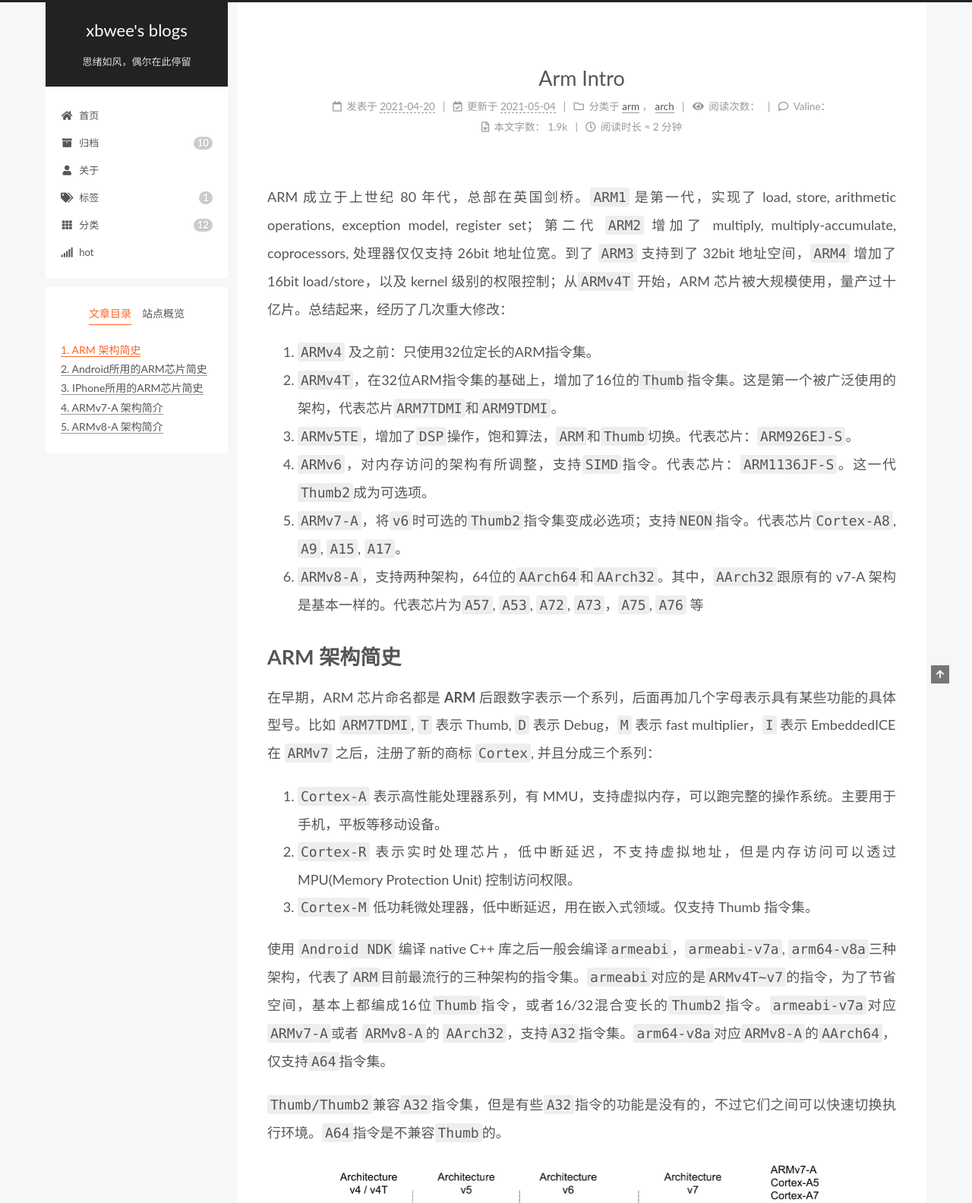
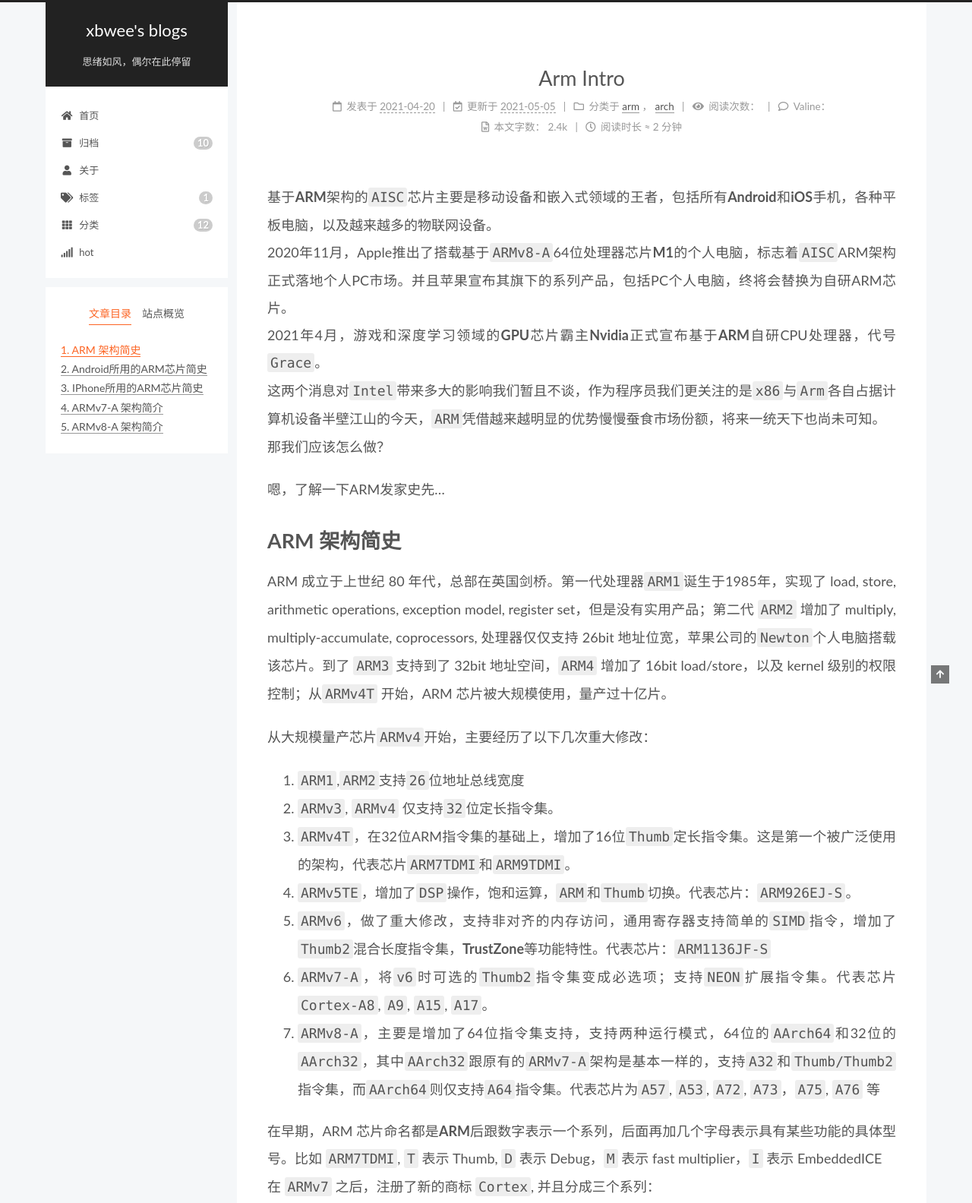
Before and after one commit to gitter-badger/xbwee1024.github.io, a plain HTML site: page 2021/04/20/Arm-Intro/index.html in a window 1280 px wide. Shown: the top 1584 px of the page at 76% size. Drawn offline with nearby package versions, Linux system fonts and the light colour scheme.

Commit message:
add/modify/delete posts

```diff
--- a/2021/04/20/Arm-Intro/index.html
+++ b/2021/04/20/Arm-Intro/index.html
@@ -22,16 +22,17 @@
     var CONFIG = {"hostname":"www.xbwee.space","root":"/","scheme":"Pisces","version":"7.8.0","exturl":false,"sidebar":{"position":"left","display":"post","padding":18,"offset":12,"onmobile":false},"copycode":{"enable":false,"show_result":false,"style":null},"back2top":{"enable":true,"sidebar":false,"scrollpercent":false},"bookmark":{"enable":false,"color":"#222","save":"auto"},"fancybox":true,"mediumzoom":false,"lazyload":false,"pangu":false,"comments":{"style":"tabs","active":null,"storage":true,"lazyload":false,"nav":null},"algolia":{"hits":{"per_page":10},"labels":{"input_placeholder":"Search for Posts","hits_empty":"We didn't find any results for the search: ${query}","hits_stats":"${hits} results found in ${time} ms"}},"localsearch":{"enable":false,"trigger":"auto","top_n_per_article":1,"unescape":false,"preload":false},"motion":{"enable":true,"async":false,"transition":{"post_block":"fadeIn","post_header":"slideDownIn","post_body":"slideDownIn","coll_header":"slideLeftIn","sidebar":"slideUpIn"}}};
   </script>
 
-  <meta name="description" content="ARM 成立于上世纪 80 年代，总部在英国剑桥。ARM1 是第一代，实现了 load, store, arithmetic operations, exception model, register set；第二代 ARM2 增加了 multiply, multiply-accumulate, coprocessors, 处理器仅仅支持 26bit 地址位宽。到了 ARM3 支持到了 32bit">
+  <meta name="description" content="基于ARM架构的AISC芯片主要是移动设备和嵌入式领域的王者，包括所有Android和iOS手机，各种平板电脑，以及越来越多的物联网设备。2020年11月，Apple推出了搭载基于ARMv8-A64位处理器芯片M1的个人电脑，标志着AISCARM架构正式落地个人PC市场。并且苹果宣布其旗下的系列产品，包括PC个人电脑，终将会替换为自研ARM芯片。2021年4月，游戏和深度学习领域的GPU芯片霸主N">
 <meta property="og:type" content="article">
 <meta property="og:title" content="Arm Intro">
 <meta property="og:url" content="https://www.xbwee.space/2021/04/20/Arm-Intro/index.html">
 <meta property="og:site_name" content="xbwee&#39;s blogs">
-<meta property="og:description" content="ARM 成立于上世纪 80 年代，总部在英国剑桥。ARM1 是第一代，实现了 load, store, arithmetic operations, exception model, register set；第二代 ARM2 增加了 multiply, multiply-accumulate, coprocessors, 处理器仅仅支持 26bit 地址位宽。到了 ARM3 支持到了 32bit">
+<meta property="og:description" content="基于ARM架构的AISC芯片主要是移动设备和嵌入式领域的王者，包括所有Android和iOS手机，各种平板电脑，以及越来越多的物联网设备。2020年11月，Apple推出了搭载基于ARMv8-A64位处理器芯片M1的个人电脑，标志着AISCARM架构正式落地个人PC市场。并且苹果宣布其旗下的系列产品，包括PC个人电脑，终将会替换为自研ARM芯片。2021年4月，游戏和深度学习领域的GPU芯片霸主N">
 <meta property="og:locale" content="zh_CN">
 <meta property="og:image" content="https://www.xbwee.space/images/arm-arch-hist.jpg">
+<meta property="og:image" content="https://www.xbwee.space/images/arm-arch-hist2.jpg">
 <meta property="article:published_time" content="2021-04-20T10:54:00.000Z">
-<meta property="article:modified_time" content="2021-05-04T14:49:59.516Z">
+<meta property="article:modified_time" content="2021-05-04T17:13:17.631Z">
 <meta property="article:author" content="xbwee">
 <meta property="article:tag" content="原创">
 <meta name="twitter:card" content="summary">
@@ -207,7 +208,7 @@
                   <i class="far fa-calendar-check"></i>
                 </span>
                 <span class="post-meta-item-text">更新于</span>
-                <time title="修改时间：2021-05-04 22:49:59" itemprop="dateModified" datetime="2021-05-04T22:49:59+08:00">2021-05-04</time>
+                <time title="修改时间：2021-05-05 01:13:17" itemprop="dateModified" datetime="2021-05-05T01:13:17+08:00">2021-05-05</time>
               </span>
             <span class="post-meta-item">
               <span class="post-meta-item-icon">
@@ -250,7 +251,7 @@
                 <i class="far fa-file-word"></i>
               </span>
                 <span class="post-meta-item-text">本文字数：</span>
-              <span>1.9k</span>
+              <span>2.4k</span>
             </span>
             <span class="post-meta-item" title="阅读时长">
               <span class="post-meta-item-icon">
@@ -269,26 +270,29 @@
     <div class="post-body" itemprop="articleBody">
 
 
-        <p>ARM 成立于上世纪 80 年代，总部在英国剑桥。<code>ARM1</code> 是第一代，实现了 load, store, arithmetic operations, exception model, register set；第二代 <code>ARM2</code> 增加了 multiply, multiply-accumulate, coprocessors, 处理器仅仅支持 26bit 地址位宽。到了 <code>ARM3</code> 支持到了 32bit 地址空间，<code>ARM4</code> 增加了 16bit load/store，以及 kernel 级别的权限控制；从<code>ARMv4T</code> 开始，ARM 芯片被大规模使用，量产过十亿片。总结起来，经历了几次重大修改：</p>
+        <p>基于<strong>ARM</strong>架构的<code>AISC</code>芯片主要是移动设备和嵌入式领域的王者，包括所有<strong>Android</strong>和<strong>iOS</strong>手机，各种平板电脑，以及越来越多的物联网设备。<br>2020年11月，Apple推出了搭载基于<code>ARMv8-A</code>64位处理器芯片<strong>M1</strong>的个人电脑，标志着<code>AISC</code>ARM架构正式落地个人PC市场。并且苹果宣布其旗下的系列产品，包括PC个人电脑，终将会替换为自研ARM芯片。<br>2021年4月，游戏和深度学习领域的<strong>GPU</strong>芯片霸主<strong>Nvidia</strong>正式宣布基于<strong>ARM</strong>自研CPU处理器，代号<code>Grace</code>。<br>这两个消息对<code>Intel</code>带来多大的影响我们暂且不谈，作为程序员我们更关注的是<code>x86</code>与<code>Arm</code>各自占据计算机设备半壁江山的今天，<code>ARM</code>凭借越来越明显的优势慢慢蚕食市场份额，将来一统天下也尚未可知。<br>那我们应该怎么做？</p>
+<span id="more"></span>
+<p>嗯，了解一下ARM发家史先…</p>
+<h1 id="ARM-架构简史"><a href="#ARM-架构简史" class="headerlink" title="ARM 架构简史"></a>ARM 架构简史</h1><p>ARM 成立于上世纪 80 年代，总部在英国剑桥。第一代处理器<code>ARM1</code>诞生于1985年，实现了 load, store, arithmetic operations, exception model, register set，但是没有实用产品；第二代 <code>ARM2</code> 增加了 multiply, multiply-accumulate, coprocessors, 处理器仅仅支持 26bit 地址位宽，苹果公司的<code>Newton</code>个人电脑搭载该芯片。到了 <code>ARM3</code> 支持到了 32bit 地址空间，<code>ARM4</code> 增加了 16bit load/store，以及 kernel 级别的权限控制；从<code>ARMv4T</code> 开始，ARM 芯片被大规模使用，量产过十亿片。</p>
+<p>从大规模量产芯片<code>ARMv4</code>开始，主要经历了以下几次重大修改：</p>
 <ol>
-<li><code>ARMv4</code> 及之前：只使用32位定长的ARM指令集。</li>
-<li><code>ARMv4T</code>，在32位ARM指令集的基础上，增加了16位的<code>Thumb</code>指令集。这是第一个被广泛使用的架构，代表芯片<code>ARM7TDMI</code>和<code>ARM9TDMI</code>。</li>
-<li><code>ARMv5TE</code>，增加了<code>DSP</code>操作，饱和算法，<code>ARM</code>和<code>Thumb</code>切换。代表芯片：<code>ARM926EJ-S</code>。</li>
-<li><code>ARMv6</code>，对内存访问的架构有所调整，支持<code>SIMD</code>指令。代表芯片：<code>ARM1136JF-S</code>。这一代<code>Thumb2</code>成为可选项。</li>
-<li><code>ARMv7-A</code>，将<code>v6</code>时可选的<code>Thumb2</code>指令集变成必选项；支持<code>NEON</code>指令。代表芯片<code>Cortex-A8</code>, <code>A9</code>, <code>A15</code>, <code>A17</code>。</li>
-<li><code>ARMv8-A</code>，支持两种架构，64位的<code>AArch64</code>和<code>AArch32</code>。其中，<code>AArch32</code>跟原有的 v7-A 架构是基本一样的。代表芯片为<code>A57</code>, <code>A53</code>, <code>A72</code>, <code>A73</code>，<code>A75</code>, <code>A76</code> 等</li>
+<li><code>ARM1</code>,<code>ARM2</code>支持<code>26</code>位地址总线宽度</li>
+<li><code>ARMv3</code>, <code>ARMv4</code> 仅支持<code>32</code>位定长指令集。</li>
+<li><code>ARMv4T</code>，在32位ARM指令集的基础上，增加了16位<code>Thumb</code>定长指令集。这是第一个被广泛使用的架构，代表芯片<code>ARM7TDMI</code>和<code>ARM9TDMI</code>。</li>
+<li><code>ARMv5TE</code>，增加了<code>DSP</code>操作，饱和运算，<code>ARM</code>和<code>Thumb</code>切换。代表芯片：<code>ARM926EJ-S</code>。</li>
+<li><code>ARMv6</code>，做了重大修改，支持非对齐的内存访问，通用寄存器支持简单的<code>SIMD</code>指令，增加了<code>Thumb2</code>混合长度指令集，<strong>TrustZone</strong>等功能特性。代表芯片：<code>ARM1136JF-S</code></li>
+<li><code>ARMv7-A</code>，将<code>v6</code>时可选的<code>Thumb2</code>指令集变成必选项；支持<code>NEON</code>扩展指令集。代表芯片<code>Cortex-A8</code>, <code>A9</code>, <code>A15</code>, <code>A17</code>。</li>
+<li><code>ARMv8-A</code>，主要是增加了64位指令集支持，支持两种运行模式，64位的<code>AArch64</code>和32位的<code>AArch32</code>，其中<code>AArch32</code>跟原有的<code>ARMv7-A</code>架构是基本一样的，支持<code>A32</code>和<code>Thumb/Thumb2</code>指令集，而<code>AArch64</code>则仅支持<code>A64</code>指令集。代表芯片为<code>A57</code>, <code>A53</code>, <code>A72</code>, <code>A73</code>，<code>A75</code>, <code>A76</code> 等</li>
 </ol>
-<span id="more"></span>
-
-<h1 id="ARM-架构简史"><a href="#ARM-架构简史" class="headerlink" title="ARM 架构简史"></a>ARM 架构简史</h1><p>在早期，ARM 芯片命名都是 <strong>ARM</strong> 后跟数字表示一个系列，后面再加几个字母表示具有某些功能的具体型号。比如 <code>ARM7TDMI</code>, <code>T</code> 表示 Thumb, <code>D</code> 表示 Debug，<code>M</code> 表示 fast multiplier，<code>I</code> 表示 EmbeddedICE<br>在 <code>ARMv7</code> 之后，注册了新的商标 <code>Cortex</code>, 并且分成三个系列：</p>
+<p>在早期，ARM 芯片命名都是<strong>ARM</strong>后跟数字表示一个系列，后面再加几个字母表示具有某些功能的具体型号。比如 <code>ARM7TDMI</code>, <code>T</code> 表示 Thumb, <code>D</code> 表示 Debug，<code>M</code> 表示 fast multiplier，<code>I</code> 表示 EmbeddedICE<br>在 <code>ARMv7</code> 之后，注册了新的商标 <code>Cortex</code>, 并且分成三个系列：</p>
 <ol>
 <li><code>Cortex-A</code> 表示高性能处理器系列，有 MMU，支持虚拟内存，可以跑完整的操作系统。主要用于手机，平板等移动设备。</li>
 <li><code>Cortex-R</code> 表示实时处理芯片，低中断延迟，不支持虚拟地址，但是内存访问可以透过 MPU(Memory Protection Unit) 控制访问权限。</li>
 <li><code>Cortex-M</code> 低功耗微处理器，低中断延迟，用在嵌入式领域。仅支持 Thumb 指令集。</li>
 </ol>
 <p>使用 <code>Android NDK</code> 编译 native C++ 库之后一般会编译<code>armeabi</code>，<code>armeabi-v7a</code>, <code>arm64-v8a</code>三种架构，代表了<code>ARM</code>目前最流行的三种架构的指令集。<code>armeabi</code>对应的是<code>ARMv4T~v7</code>的指令，为了节省空间，基本上都编成16位<code>Thumb</code>指令，或者16/32混合变长的<code>Thumb2</code>指令。<code>armeabi-v7a</code>对应<code>ARMv7-A</code>或者 <code>ARMv8-A</code>的 <code>AArch32</code>，支持<code>A32</code>指令集。<code>arm64-v8a</code>对应<code>ARMv8-A</code>的<code>AArch64</code>，仅支持<code>A64</code>指令集。</p>
-<p><code>Thumb/Thumb2</code>兼容<code>A32</code>指令集，但是有些<code>A32</code>指令的功能是没有的，不过它们之间可以快速切换执行环境。<code>A64</code>指令是不兼容<code>Thumb</code>的。</p>
 <img src="/images/arm-arch-hist.jpg" class="" width="656" height="356" title="ARM芯片架构演进">
+<img src="/images/arm-arch-hist2.jpg" class="" width="656" height="356" title="ARM芯片架构演进">
 
 <p>Coprocessors: 协处理器<br>支持 0~15 总共16 个协处理器，早期的 ARM core 上支持外接协处理器，但是 Cortex-A 系列只支持内置SoC 上，重要的几个包括 CP15(系统控制 cache, MMU 等)，CP14(Debug), CP10/CP11 (Neon, VFP)</p>
 <h1 id="Android所用的ARM芯片简史"><a href="#Android所用的ARM芯片简史" class="headerlink" title="Android所用的ARM芯片简史"></a><code>Android</code>所用的<code>ARM</code>芯片简史</h1><p>在<strong>Android</strong>刚出来的时候，HTC G1所用的高通MSM7201芯片,基于ARM11，用的是ARM v6指令集。<br>后来德州仪器的OMAP 3430第一次将Cortex-A系列的第一个架构Cortex-A8，引入现实世界中。开启了ARM v7a的时代。这个时代的代表机型就是Moto Droid/MileStone，开启了第一批百万级的Android手机。<br>随后，从NVidia的Tegra 2开始，我们进入了A9和双核的时代。Tegra 3使用Cortex-A15，在32位上达到一个高峰。<br>同时，以MediaTek为代表的中低端厂商开始将低端的Cortex-A7发挥到极致，MT6577是两个A7，MT6589为4个A7，MT6592是8个A7.<br>进入64位时代的代表芯片，就是Qualcomm的SnapDragon 810芯片，4个Cortex-A57的发热问题困扰了无数厂商去年整整一年。<br>MediaTek继续发挥低端的威力，升级成64位的Cortex-A53。MT6735芯片4个A53，MT6753芯片8个A53。幸好最近的Helix X25/20开始用A72+A53了，我们总算是在MTK芯片上见到一次大核的身影。</p>
```
Also changed, not shown: atom.xml (+3 -11 lines), index.html (+3 -11 lines).
